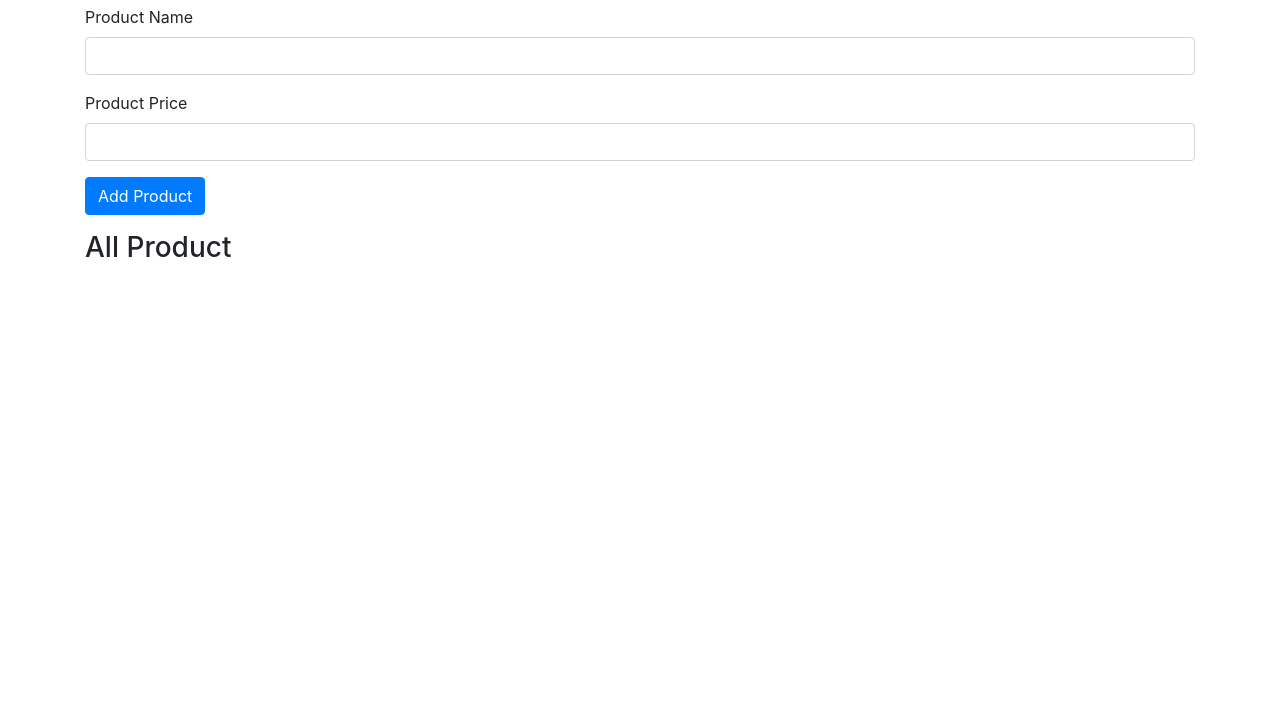
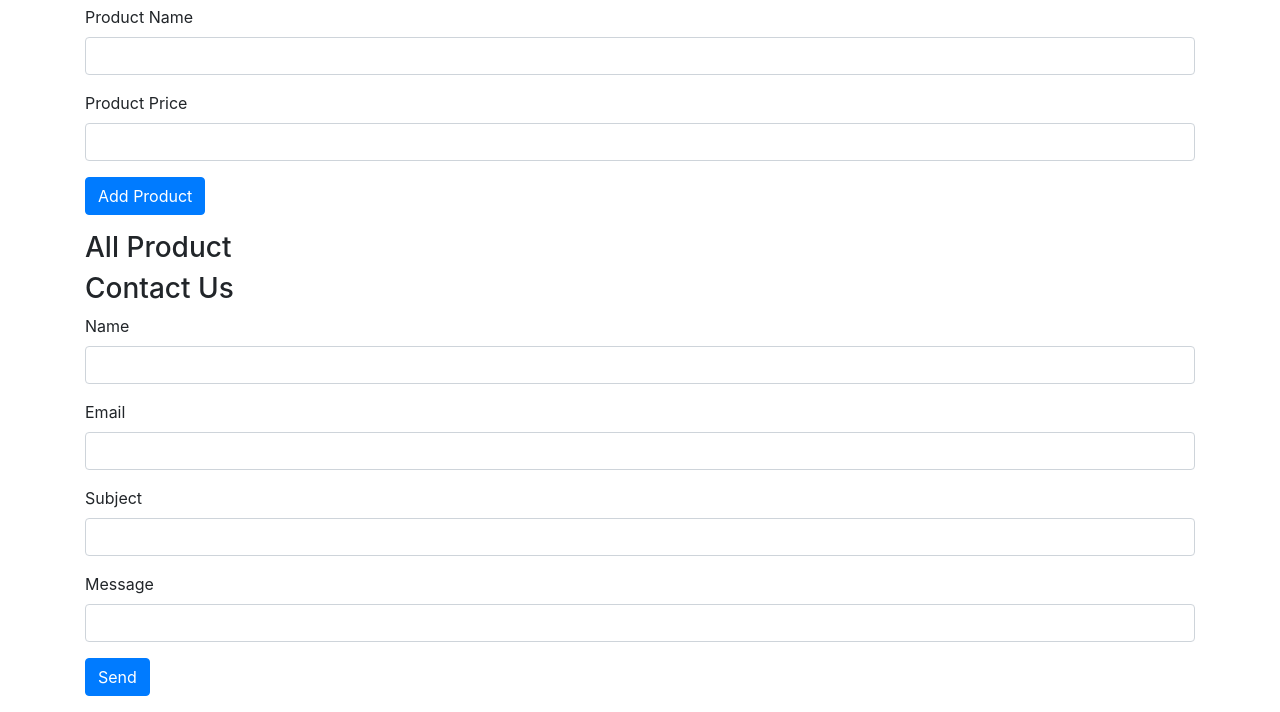
Before and after one commit to ryleybridges/MongoDB-Front-End, a website: page index.html in a window 1280 px wide. Shown: the part 93-805 px from the top of the page. Drawn offline with nearby package versions, Linux system fonts and the light colour scheme; no server answers.

Commit message:
Added contact to form

```diff
--- a/index.html
+++ b/index.html
@@ -47,6 +47,37 @@
                     </ul>
                 </div>
             </div>
+
+            <div class="row">
+                <div class="col">
+                    <h3>Contact Us</h3>
+                </div>
+            </div>
+            <div class="row">
+                <div class="col">
+                    <form id="contactForm" action="#">
+                      <div class="form-group">
+                          <label for="name">Name</label>
+                          <input type="text" name="subject" class="form-control contactName" value="">
+                      </div>
+                        <div class="form-group">
+                            <label for="email">Email</label>
+                            <input type="text" name="email" class="form-control contactEmail" value="">
+                        </div>
+                        <div class="form-group">
+                            <label for="subject">Subject</label>
+                            <input type="text" name="subject" class="form-control contactSubject" value="">
+                        </div>
+                        <div class="form-group">
+                            <label for="subject">Message</label>
+                            <input type="text" name="message" class="form-control contactMessage" value="">
+                        </div>
+                        <div class="form-group">
+                            <button type="submit" class="btn btn-primary" name="button" id="contactButton">Send</button>
+                        </div>
+                    </form>
+                </div>
+            </div>
         </div>
 
         <script src="node_modules/jquery/dist/jquery.min.js" charset="utf-8"></script>
--- a/js/script.js
+++ b/js/script.js
@@ -49,4 +49,17 @@ $(document).ready(function(){
     }
   });
 
+  $('#contactButton').click(function(){
+    event.preventDefault();
+    console.log('clicked');
+    // let contactName = $('.contactName').val();
+    // let contactEmail = $('.contactEmail').val();
+    // let contactSubject = $('.contactSubject').val();
+    // let contactMessage = $('.contactMessage').val();
+    // console.log(contactName);
+    // console.log(contactEmail);
+    // console.log(contactSubject);
+    // console.log(contactMessage);
+  });
+
 });
```
